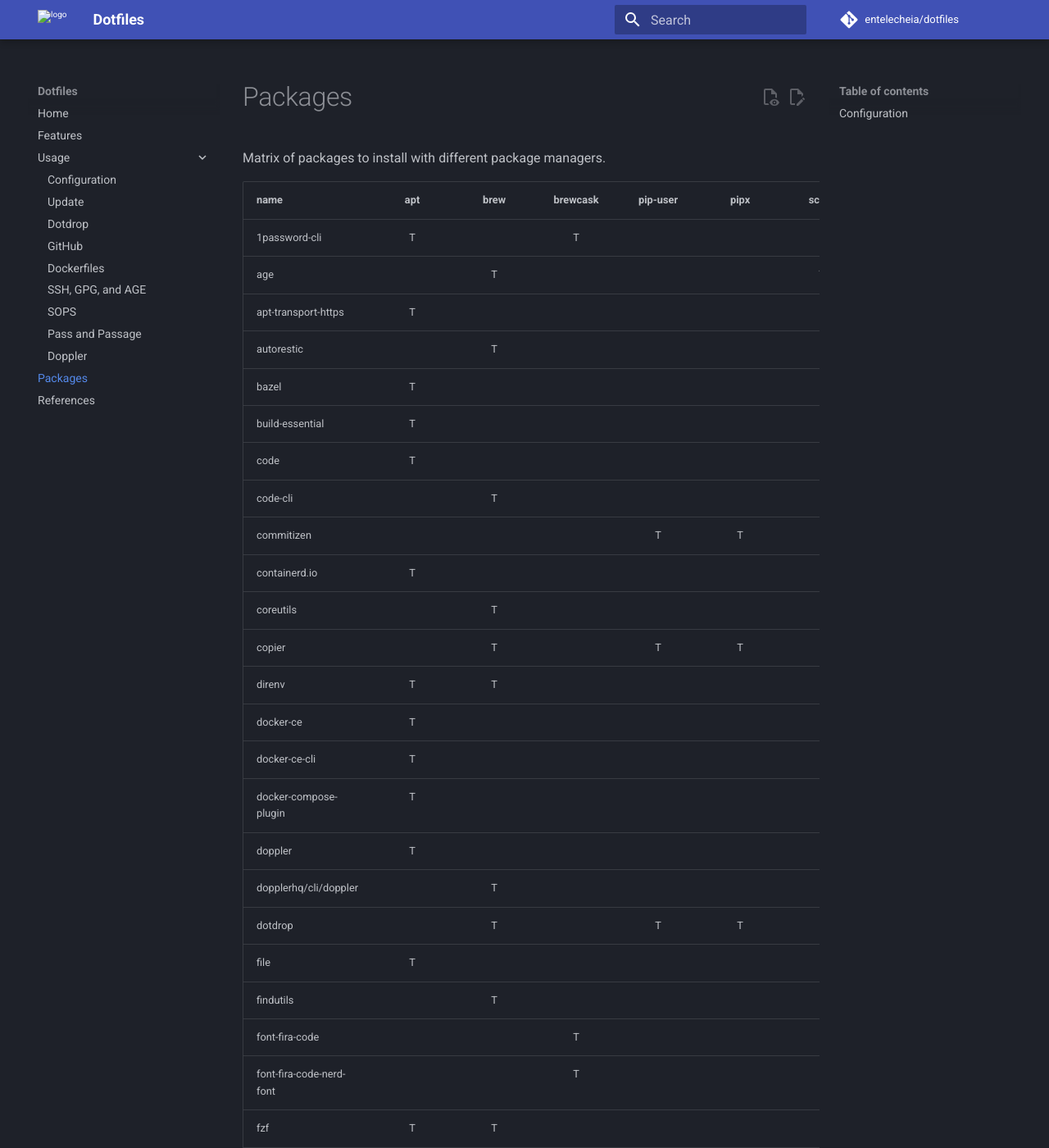
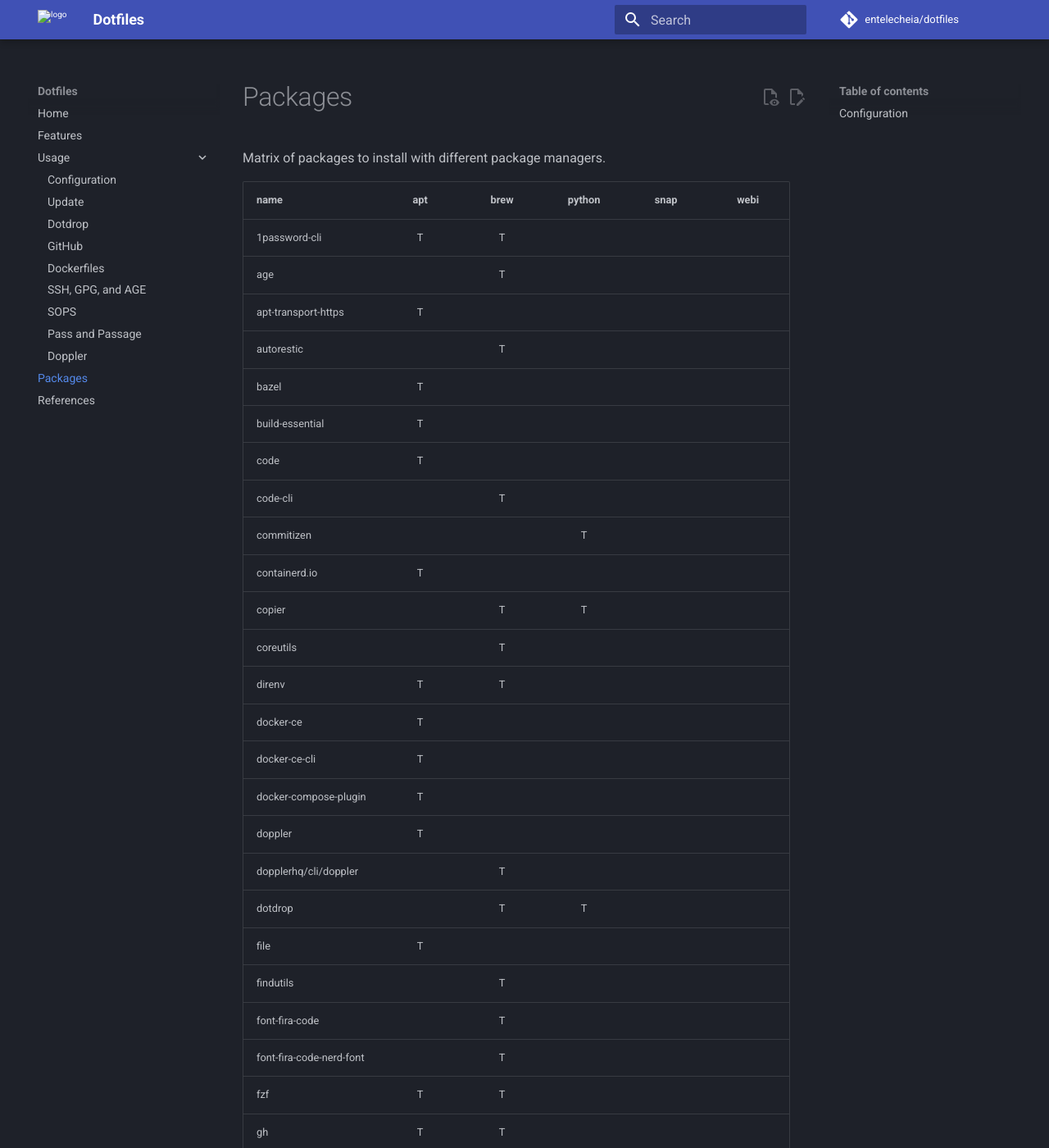
Before and after one commit to entelecheia/dotfiles, an MkDocs documentation site: the page built from docs/packages.md, in a window 1280 px wide and 1400 px high. Shown: the whole window at 82% size. Built offline with MkDocs 1.6.1 and Material for MkDocs 9.7.7, drawn with Linux system fonts in a browser that asks for light colours; comment, search, counter and statistics services are not loaded; some of the changed text lies outside the part shown.

Commit message:
docs: update package matrix

```diff
--- a/docs/packages.md
+++ b/docs/packages.md
@@ -2,85 +2,85 @@
 
 Matrix of packages to install with different package managers.
 
-| name                     | apt | brew | brewcask | pip-user | pipx | script | snap | webi |
-| :----------------------- | :-: | :--: | :------: | :------: | :--: | :----: | :--: | :--: |
-| 1password-cli            |  T  |      |    T     |          |      |        |      |      |
-| age                      |     |  T   |          |          |      |   T    |      |      |
-| apt-transport-https      |  T  |      |          |          |      |        |      |      |
-| autorestic               |     |  T   |          |          |      |        |      |      |
-| bazel                    |  T  |      |          |          |      |        |      |      |
-| build-essential          |  T  |      |          |          |      |        |      |      |
-| code                     |  T  |      |          |          |      |        |      |      |
-| code-cli                 |     |  T   |          |          |      |        |      |      |
-| commitizen               |     |      |          |    T     |  T   |        |      |      |
-| containerd.io            |  T  |      |          |          |      |        |      |      |
-| coreutils                |     |  T   |          |          |      |        |      |      |
-| copier                   |     |  T   |          |    T     |  T   |        |      |      |
-| direnv                   |  T  |  T   |          |          |      |        |      |      |
-| docker-ce                |  T  |      |          |          |      |        |      |      |
-| docker-ce-cli            |  T  |      |          |          |      |        |      |      |
-| docker-compose-plugin    |  T  |      |          |          |      |        |      |      |
-| doppler                  |  T  |      |          |          |      |        |      |      |
-| dopplerhq/cli/doppler    |     |  T   |          |          |      |        |      |      |
-| dotdrop                  |     |  T   |          |    T     |  T   |        |      |      |
-| file                     |  T  |      |          |          |      |        |      |      |
-| findutils                |     |  T   |          |          |      |        |      |      |
-| font-fira-code           |     |      |    T     |          |      |        |      |      |
-| font-fira-code-nerd-font |     |      |    T     |          |      |        |      |      |
-| fzf                      |  T  |  T   |          |          |      |        |      |      |
-| gh                       |  T  |  T   |          |          |      |        |      |      |
-| gitmojify                |     |      |          |    T     |  T   |        |      |      |
-| git-sizer                |  T  |  T   |          |          |      |        |      |      |
-| git-workspace            |     |  T   |          |          |      |        |      |      |
-| google-perftools         |  T  |      |          |          |      |        |      |      |
-| gnupg                    |     |  T   |          |          |      |        |      |      |
-| go                       |     |  T   |          |          |      |   T    |      |      |
-| go-task                  |     |  T   |          |          |      |   T    |      |      |
-| gpa                      |  T  |      |          |          |      |        |      |      |
-| gpg-suite                |     |      |          |          |      |   T    |      |      |
-| helm                     |  T  |  T   |          |          |      |        |      |      |
-| jq                       |  T  |  T   |          |          |      |        |      |      |
-| locales                  |  T  |      |          |          |      |        |      |      |
-| locales-all              |  T  |      |          |          |      |        |      |      |
-| lsb-release              |  T  |      |          |          |      |        |      |      |
-| microk8s                 |     |  T   |          |          |      |        |  T   |      |
-| mypy                     |     |      |          |    T     |  T   |        |      |      |
-| ngrok                    |     |      |          |          |      |   T    |      |      |
-| node                     |     |  T   |          |          |      |        |      |      |
-| openssh-server           |  T  |      |          |          |      |        |      |      |
-| pass                     |  T  |  T   |          |          |      |        |      |      |
-| pinentry-curses          |  T  |      |          |          |      |        |      |      |
-| pinentry-mac             |     |  T   |          |          |      |        |      |      |
-| pip                      |     |      |          |    T     |      |        |      |      |
-| pipx                     |     |  T   |          |    T     |      |        |      |      |
-| poetry                   |     |  T   |          |          |      |   T    |      |      |
-| poethepoet               |     |  T   |          |    T     |  T   |        |      |      |
-| pre-commit               |     |      |          |    T     |  T   |        |      |      |
-| procps                   |  T  |      |          |          |      |        |      |      |
-| python3-dev              |  T  |      |          |          |      |        |      |      |
-| python3-pip              |  T  |      |          |          |      |        |      |      |
-| python3-setuptools       |  T  |      |          |          |      |        |      |      |
-| python3-testresources    |  T  |      |          |          |      |        |      |      |
-| python3-venv             |  T  |      |          |          |      |        |      |      |
-| restic                   |     |  T   |          |          |      |        |      |      |
-| rust                     |     |      |          |          |      |   T    |      |      |
-| sdkman                   |     |      |          |          |      |   T    |      |      |
-| seahorse                 |  T  |      |          |          |      |        |      |      |
-| serviceman               |     |      |          |          |      |        |      |  T   |
-| setuptools               |     |      |          |    T     |      |        |      |      |
-| snapd                    |  T  |      |          |          |      |        |      |      |
-| sops                     |     |  T   |          |          |      |   T    |      |      |
-| stow                     |  T  |  T   |          |          |      |        |      |      |
-| tree                     |  T  |  T   |          |          |      |        |      |      |
-| tmux                     |  T  |  T   |          |          |      |        |      |      |
-| tzdata                   |  T  |      |          |          |      |        |      |      |
-| unzip                    |  T  |  T   |          |          |      |        |      |      |
-| vim                      |  T  |      |          |          |      |        |      |      |
-| xclip                    |  T  |      |          |          |      |        |      |      |
-| yq                       |     |  T   |          |          |      |   T    |      |      |
-| webi                     |     |      |          |          |      |   T    |      |      |
-| zip                      |  T  |      |          |          |      |        |      |      |
-| zsh                      |  T  |  T   |          |          |      |        |      |      |
+| name                     | apt | brew | python | snap | webi |
+| :----------------------- | :-: | :--: | :----: | :--: | :--: |
+| 1password-cli            |  T  |  T   |        |      |      |
+| age                      |     |  T   |        |      |      |
+| apt-transport-https      |  T  |      |        |      |      |
+| autorestic               |     |  T   |        |      |      |
+| bazel                    |  T  |      |        |      |      |
+| build-essential          |  T  |      |        |      |      |
+| code                     |  T  |      |        |      |      |
+| code-cli                 |     |  T   |        |      |      |
+| commitizen               |     |      |   T    |      |      |
+| containerd.io            |  T  |      |        |      |      |
+| copier                   |     |  T   |   T    |      |      |
+| coreutils                |     |  T   |        |      |      |
+| direnv                   |  T  |  T   |        |      |      |
+| docker-ce                |  T  |      |        |      |      |
+| docker-ce-cli            |  T  |      |        |      |      |
+| docker-compose-plugin    |  T  |      |        |      |      |
+| doppler                  |  T  |      |        |      |      |
+| dopplerhq/cli/doppler    |     |  T   |        |      |      |
+| dotdrop                  |     |  T   |   T    |      |      |
+| file                     |  T  |      |        |      |      |
+| findutils                |     |  T   |        |      |      |
+| font-fira-code           |     |  T   |        |      |      |
+| font-fira-code-nerd-font |     |  T   |        |      |      |
+| fzf                      |  T  |  T   |        |      |      |
+| gh                       |  T  |  T   |        |      |      |
+| git-sizer                |  T  |  T   |        |      |      |
+| git-workspace            |     |  T   |        |      |      |
+| gitmojify                |     |      |   T    |      |      |
+| gnupg                    |     |  T   |        |      |      |
+| go                       |     |  T   |        |      |      |
+| go-task                  |     |  T   |        |      |      |
+| google-perftools         |  T  |      |        |      |      |
+| gpa                      |  T  |      |        |      |      |
+| gpg-suite                |     |      |        |      |      |
+| helm                     |  T  |  T   |        |      |      |
+| jq                       |  T  |  T   |        |      |      |
+| locales                  |  T  |      |        |      |      |
+| locales-all              |  T  |      |        |      |      |
+| lsb-release              |  T  |      |        |      |      |
+| microk8s                 |     |  T   |        |  T   |      |
+| mypy                     |     |      |   T    |      |      |
+| ngrok                    |     |      |        |      |      |
+| node                     |     |  T   |        |      |      |
+| openssh-server           |  T  |      |        |      |      |
+| pass                     |  T  |  T   |        |      |      |
+| pinentry-curses          |  T  |      |        |      |      |
+| pinentry-mac             |     |  T   |        |      |      |
+| pip                      |     |      |   T    |      |      |
+| pipx                     |     |  T   |   T    |      |      |
+| poethepoet               |     |  T   |   T    |      |      |
+| poetry                   |     |  T   |        |      |      |
+| pre-commit               |     |      |   T    |      |      |
+| procps                   |  T  |      |        |      |      |
+| python3-dev              |  T  |      |        |      |      |
+| python3-pip              |  T  |      |        |      |      |
+| python3-setuptools       |  T  |      |        |      |      |
+| python3-testresources    |  T  |      |        |      |      |
+| python3-venv             |  T  |      |        |      |      |
+| restic                   |     |  T   |        |      |      |
+| rust                     |     |      |        |      |      |
+| sdkman                   |     |      |        |      |      |
+| seahorse                 |  T  |      |        |      |      |
+| serviceman               |     |      |        |      |  T   |
+| setuptools               |     |      |   T    |      |      |
+| snapd                    |  T  |      |        |      |      |
+| sops                     |     |  T   |        |      |      |
+| stow                     |  T  |  T   |        |      |      |
+| tmux                     |  T  |  T   |        |      |      |
+| tree                     |  T  |  T   |        |      |      |
+| tzdata                   |  T  |      |        |      |      |
+| unzip                    |  T  |  T   |        |      |      |
+| vim                      |  T  |      |        |      |      |
+| webi                     |     |      |        |      |      |
+| xclip                    |  T  |      |        |      |      |
+| yq                       |     |  T   |        |      |      |
+| zip                      |  T  |      |        |      |      |
+| zsh                      |  T  |  T   |        |      |      |
 
 ## Configuration
 
```
Also changed, not shown: docs/packages.csv (+78 -78 lines).
